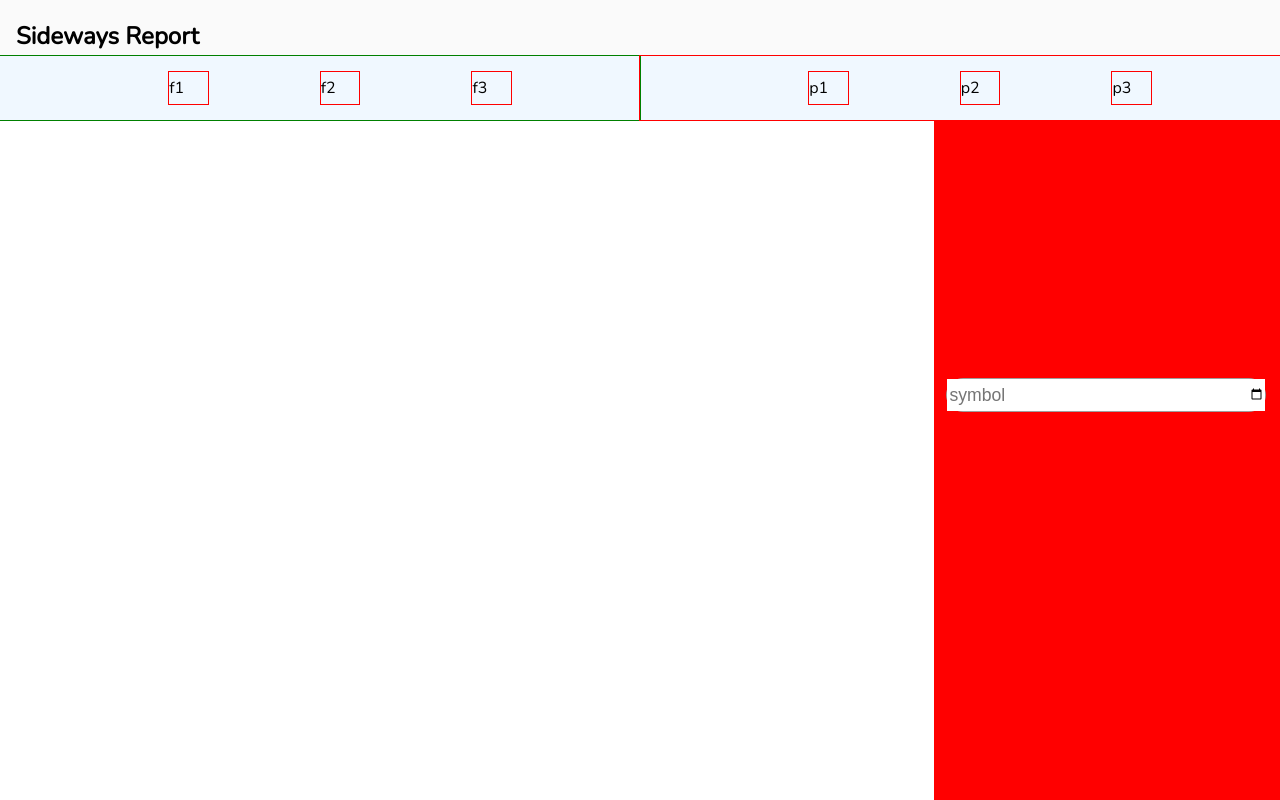
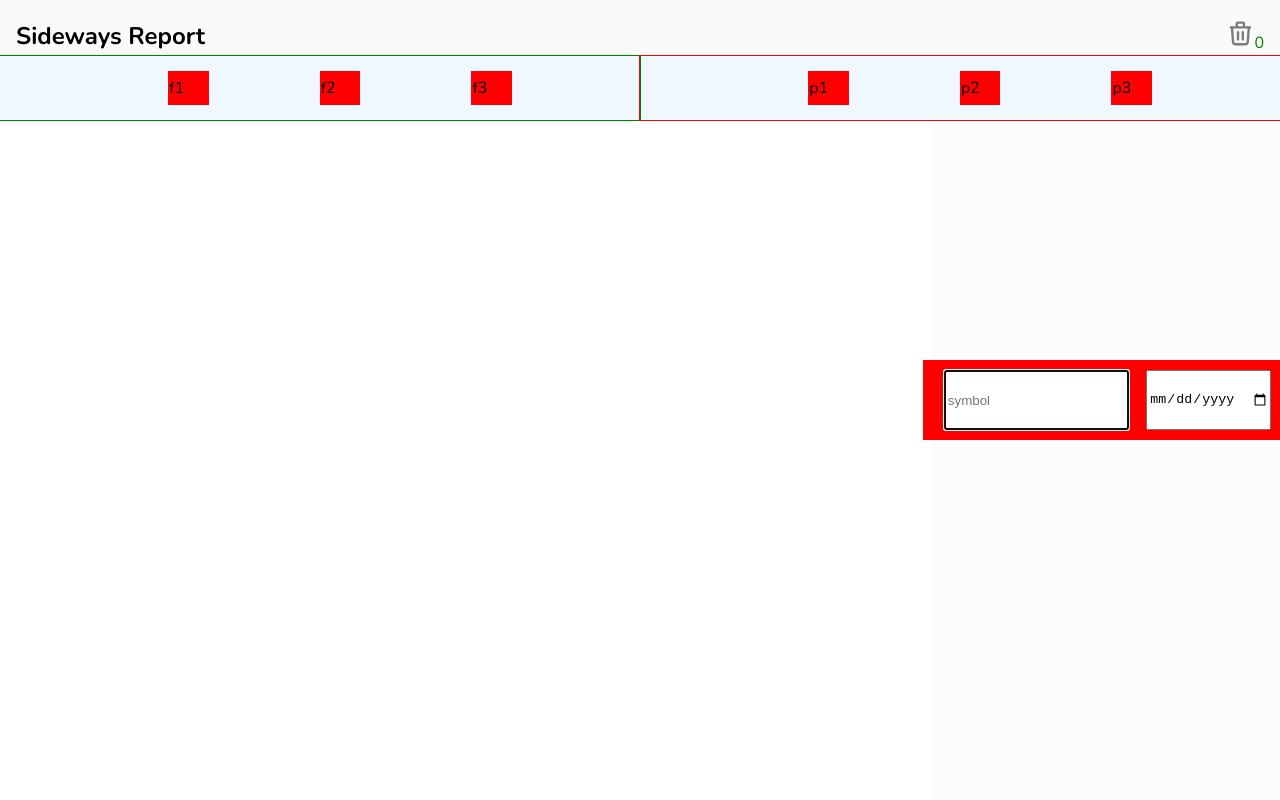
Before and after one commit to dsmeny/sideways-report, a Next.js app: page / in a window 1280 px wide. Built offline with nearby package versions, Linux system fonts and the light colour scheme; no server answers.

Commit message:
cleaning up code and adding custom hook

```diff
--- a/components/layout/MenuBar.js
+++ b/components/layout/MenuBar.js
@@ -1,31 +1,68 @@
-import { useContext } from "react";
+import { useContext, useState, useEffect } from "react";
 import TriggerContext from "../../store/context-provider";
 import classes from "./MenuBar.module.css";
 
 const MenuBar = () => {
-  const searchContext = useContext(TriggerContext);
+  const { searchTrigger, showSearch, getStorage, locStorage } =
+    useContext(TriggerContext);
+
+  useEffect(() => {
+    getStorage();
+  }, [locStorage]);
+
   function classTriggerHandler() {
-    searchContext.showSearch();
+    showSearch();
   }
+
+  const styles = {
+    activeStyle: {
+      backgroundColor: searchTrigger ? "red" : "transparent",
+    },
+  };
 
   return (
     <>
       <nav className={classes.nav}>
         <h1>Sideways Report</h1>
+        <span
+          className={classes.nav_trash}
+          onClick={() => {
+            localStorage.clear();
+            searchContext.getStorage();
+          }}
+        >
+          <svg
+            xmlns="http://www.w3.org/2000/svg"
+            className={classes.nav_trash_icon}
+            fill="none"
+            viewBox="0 0 24 24"
+            stroke="currentColor"
+          >
+            <path
+              strokeLinecap="round"
+              strokeLinejoin="round"
+              strokeWidth={2}
+              d="M19 7l-.867 12.142A2 2 0 0116.138 21H7.862a2 2 0 01-1.995-1.858L5 7m5 4v6m4-6v6m1-10V4a1 1 0 00-1-1h-4a1 1 0 00-1 1v3M4 7h16"
+            />
+          </svg>
+          <span style={{ color: "green" }}>{locStorage}</span>
+        </span>
       </nav>
       <div className={classes.nav_bar}>
         <div className={classes.nav_bar_filters}>
           <ul className={classes.list_styles}>
-            <li>f1</li>
-            <li>f2</li>
-            <li>f3</li>
+            <li style={styles.activeStyle}>f1</li>
+            <li style={styles.activeStyle}>f2</li>
+            <li style={styles.activeStyle}>f3</li>
           </ul>
         </div>
         <div className={classes.nav_bar_pages}>
           <ul className={classes.list_styles}>
-            <li onClick={classTriggerHandler}>p1</li>
-            <li>p2</li>
-            <li>p3</li>
+            <li style={styles.activeStyle} onClick={classTriggerHandler}>
+              p1
+            </li>
+            <li style={styles.activeStyle}>p2</li>
+            <li style={styles.activeStyle}>p3</li>
           </ul>
         </div>
       </div>
--- a/components/layout/MenuBar.module.css
+++ b/components/layout/MenuBar.module.css
@@ -1,3 +1,32 @@
+.nav {
+  position: fixed;
+  z-index: 999;
+  top: 0;
+  width: 100%;
+  background-color: rgb(250, 250, 250);
+  display: flex;
+  justify-content: space-between;
+  align-items: center;
+}
+
+.nav h1 {
+  transform: translateX(1rem);
+}
+
+.nav_trash {
+  margin-right: 1rem;
+}
+
+.nav_trash_icon {
+  height: 1.8rem;
+  width: 1.8rem;
+  opacity: 0.5;
+}
+
+.nav_trash_icon:hover {
+  cursor: pointer;
+}
+
 .nav_bar {
   position: fixed;
   top: 7vh;
@@ -30,15 +59,3 @@
   width: 3vw;
   height: 4vh;
 }
-
-.nav {
-  position: fixed;
-  z-index: 999;
-  top: 0;
-  width: 100%;
-  background-color: rgb(250, 250, 250);
-}
-
-.nav h1 {
-  transform: translateX(1rem);
-}
--- a/components/layout/SearchStocks.js
+++ b/components/layout/SearchStocks.js
@@ -1,41 +1,25 @@
-import Link from "next/link";
-import { useContext } from "react";
-import TriggerContext from "../../store/context-provider";
-import styles from "./SearchStocks.module.css";
+import Search from "../ui/Search";
+import classes from "./SearchStocks.module.css";
 
-const SearchStocks = ({ stockSymbol, changeHandler, inputRef }) => {
-  const searcContext = useContext(TriggerContext);
+const SearchStocks = ({ changeHandler, inputRef, clickHandler }) => {
   return (
     <>
-      <div className={searcContext.searchTrigger ? "show_view" : "hide_view"}>
-        {stockSymbol && (
-          <div className={styles.search_details}>
-            <h3>{stockSymbol}</h3>
-            <span>
-              <Link href={`/${stockSymbol}`}>
-                <svg
-                  xmlns="http://www.w3.org/2000/svg"
-                  className="dots"
-                  fill="none"
-                  viewBox="0 0 24 24"
-                  stroke="currentColor"
-                >
-                  <path
-                    strokeLinecap="round"
-                    strokeLinejoin="round"
-                    strokeWidth={1}
-                    d="M12 5v.01M12 12v.01M12 19v.01M12 6a1 1 0 110-2 1 1 0 010 2zm0 7a1 1 0 110-2 1 1 0 010 2zm0 7a1 1 0 110-2 1 1 0 010 2z"
-                  />
-                </svg>
-              </Link>
-            </span>
-          </div>
-        )}
-        <div className={styles.search_buttons}>
-          <input type="text" placeholder="symbol" ref={inputRef} autoFocus />
-          <input type="date" onChange={changeHandler} />
-        </div>
-      </div>
+      <Search className={classes.search_buttons}>
+        <input
+          type="text"
+          onClick={clickHandler}
+          placeholder="symbol"
+          ref={inputRef}
+          autoFocus
+        />
+        <input
+          type="date"
+          onChange={(e) => {
+            changeHandler(e);
+            // searchContext.getStorage();
+          }}
+        />
+      </Search>
     </>
   );
 };
--- a/components/layout/SearchStocks.module.css
+++ b/components/layout/SearchStocks.module.css
@@ -1,53 +1,5 @@
-.search_details {
+.search_buttons {
   position: absolute;
-  width: 63%;
-  display: flex;
-  top: 20vh;
-  justify-content: center;
-  align-items: center;
+  top: 50%;
+  transform: translateY(-50%);
 }
-
-.search_details h3 {
-  font-size: 1.7rem;
-  color: rgb(20, 20, 20);
-}
-
-.search_details span {
-  transform: translateX(6vw);
-  padding: 10px;
-  transition: 0.5s all ease;
-}
-
-.search_details span:hover {
-  border-radius: 100%;
-  background-color: rgba(0, 0, 0, 0.01);
-}
-
-.search_buttons {
-  background-color: transparent;
-  border: 1px solid var(--border-color);
-  border-radius: 50px;
-  width: 20rem;
-  color: var(--button-font-color);
-  display: flex;
-  justify-content: space-around;
-  transform: translateY(46vh);
-}
-
-.search_buttons input[type="text"] {
-  border: none;
-  flex: 2;
-  height: 2rem;
-  font-size: 1.1rem;
-}
-
-.search_buttons input:focus,
-.search_buttons select:focus {
-  outline: none;
-}
-
-.search_buttons input[type="date"] {
-  border: none;
-  color: transparent;
-  width: 3rem;
-}
--- /dev/null
+++ b/components/layout/StockCard.js
@@ -0,0 +1,55 @@
+import { useRouter } from "next/router";
+import Card from "../ui/Card";
+
+const StockCard = (props) => {
+  const router = useRouter();
+
+  const styles = {
+    details: {
+      display: "flex",
+      justifyContent: "space-between",
+      alignItems: "center",
+      width: "89%",
+    },
+  };
+
+  console.log("stockData:", props.stockData);
+
+  return (
+    <Card symbol={props.stockSymbol}>
+      <div
+        style={styles.details}
+        onClick={() => router.push(`/${props.stockSymbol}`)}
+      >
+        <h3>{props.stockSymbol}</h3>
+        <span style={{ transform: "translate(7px, 3px)" }}>
+          <svg
+            xmlns="http://www.w3.org/2000/svg"
+            className="dots"
+            fill="none"
+            viewBox="0 0 24 24"
+            stroke="currentColor"
+          >
+            <path
+              strokeLinecap="round"
+              strokeLinejoin="round"
+              strokeWidth={1}
+              d="M12 5v.01M12 12v.01M12 19v.01M12 6a1 1 0 110-2 1 1 0 010 2zm0 7a1 1 0 110-2 1 1 0 010 2zm0 7a1 1 0 110-2 1 1 0 010 2z"
+            />
+          </svg>
+        </span>
+      </div>
+      <p>{props.stockDate}</p>
+      <ul>
+        {props.stockData.map((data, index) => (
+          <li key={index}>
+            <strong>{data[0]}: </strong>
+            {data[1]}
+          </li>
+        ))}
+      </ul>
+    </Card>
+  );
+};
+
+export default StockCard;
--- /dev/null
+++ b/components/ui/Search.js
@@ -0,0 +1,18 @@
+const Search = (props) => {
+  const styles = {
+    search_btn: {
+      width: "23rem",
+      height: "5rem",
+      color: "var(--button-font-color)",
+      display: "flex",
+      justifyContent: "space-around",
+    },
+  };
+  return (
+    <div style={styles.search_btn} className={props.className}>
+      {props.children}
+    </div>
+  );
+};
+
+export default Search;
--- /dev/null
+++ b/hooks/useStockFetch.js
@@ -0,0 +1,26 @@
+import { useState, useCallback } from "react";
+
+const useStockFetch = () => {
+  const [stockData, setStockData] = useState([]);
+
+  const sendRequest = useCallback(async (timeSeries, enteredInput) => {
+    const response = await fetch(
+      `https://www.alphavantage.co/query?function=${timeSeries}&symbol=${enteredInput}&apikey=${process.env.REACT_APP_API_KEY}`
+    );
+    const data = await response.json();
+
+    if (!data["Error Message"]) {
+      setStockData(data);
+    }
+  });
+
+  return {
+    sendRequest,
+    stockData: {
+      metaData: stockData["Meta Data"],
+      series: stockData["Time Series (Daily)"],
+    },
+  };
+};
+
+export default useStockFetch;
--- a/pages/index.js
+++ b/pages/index.js
@@ -1,95 +1,71 @@
-import { useRouter } from "next/router";
 import { useState, useRef, useEffect, useContext } from "react";
 import TriggerContext from "../store/context-provider";
-import Card from "../components/ui/Card";
+import StockCard from "../components/layout/StockCard";
 import SearchStocks from "../components/layout/SearchStocks";
 import styles from "../styles/Home.module.css";
+import useStockFetch from "../hooks/useStockFetch";
 
 export default function Home() {
-  const [stockInfo, setStockInfo] = useState([]);
-  const [stockSymbol, setStockSymbol] = useState(null);
   const [date, setDate] = useState("");
+  const [searchId, setSearchId] = useState(null);
+  const { sendRequest: getStockData, stockData } = useStockFetch();
+  const [apiData, setApiData] = useState({});
 
-  const searchContext = useContext(TriggerContext);
-  const router = useRouter();
+  const { metaData, series } = stockData;
+
+  const { searchTrigger } = useContext(TriggerContext);
 
   const inputRef = useRef();
   const searchRef = useRef();
   const containerRef = useRef();
 
   useEffect(() => {
-    searchContext.searchTrigger && inputRef.current.focus();
-  }, [searchContext.searchTrigger]);
+    inputRef.current.focus();
+  }, [searchTrigger]);
+
+  useEffect(() => {
+    getStockData(apiData.timeSeries, apiData.enteredSymbol);
+    inputRef.current.focus();
+  }, [apiData]);
+
+  function clearField() {
+    inputRef.current.value = "";
+  }
+
+  function searchStorage(id) {
+    const dataStore = localStorage.getItem(id);
+    let dataArr = JSON.parse(dataStore);
+    return dataArr;
+  }
 
   async function changeHandler(e) {
     const targetDate = e.target.value;
-    const enteredInput = inputRef.current.value.toUpperCase();
+    const enteredSymbol = inputRef.current.value.toUpperCase();
     const timeSeries = "TIME_SERIES_DAILY";
-
-    const req = await fetch(
-      `https://www.alphavantage.co/query?function=${timeSeries}&symbol=${enteredInput}&apikey=${process.env.REACT_APP_API_KEY}`
-    );
-    const res = await req.json();
-
-    if (res) {
-      const dataSymbol = await res["Meta Data"]["2. Symbol"];
-      const dataDay = await res["Time Series (Daily)"][`${targetDate}`];
-
-      if (dataDay) {
-        const dataArray = Object.entries(dataDay);
-        setStockInfo(dataArray);
-        setDate(targetDate);
-      }
-      setStockSymbol(dataSymbol);
-    }
-
-    inputRef.current.value = "";
-    inputRef.current.focus();
+    setApiData({ timeSeries, enteredSymbol });
+    setDate(targetDate);
   }
 
   return (
     <>
       <div className={styles.container} ref={containerRef}>
         <div className={styles.data}>
-          {stockInfo.length > 0 && (
-            <div className={styles.stockData}>
-              <Card symbol={stockSymbol}>
-                <div
-                  className={styles.details}
-                  onClick={() => router.push(`/${stockSymbol}`)}
-                >
-                  <h3>{stockSymbol}</h3>
-                  <span style={{ transform: "translate(7px, 3px)" }}>
-                    <svg
-                      xmlns="http://www.w3.org/2000/svg"
-                      className="dots"
-                      fill="none"
-                      viewBox="0 0 24 24"
-                      stroke="currentColor"
-                    >
-                      <path
-                        strokeLinecap="round"
-                        strokeLinejoin="round"
-                        strokeWidth={1}
-                        d="M12 5v.01M12 12v.01M12 19v.01M12 6a1 1 0 110-2 1 1 0 010 2zm0 7a1 1 0 110-2 1 1 0 010 2zm0 7a1 1 0 110-2 1 1 0 010 2z"
-                      />
-                    </svg>
-                  </span>
-                </div>
-                <p>{date}</p>
-                <ul>
-                  {stockInfo &&
-                    stockInfo.map((data, index) => (
-                      <li key={index}>{`${data[0]}: ${data[1]}`}</li>
-                    ))}
-                </ul>
-              </Card>
-            </div>
+          {series && (
+            <StockCard
+              stockData={Object.entries(series[date])}
+              stockSymbol={metaData["2. Symbol"]}
+              stockDate={date}
+            />
           )}
         </div>
-        <div className={styles.search} ref={searchRef}>
+        <div
+          className={`${searchTrigger ? "show_view" : "hide_view"} ${
+            styles.search
+          } `}
+          ref={searchRef}
+        >
           <SearchStocks
-            stockSymbol={stockSymbol}
+            clickHandler={clearField}
             changeHandler={changeHandler}
             inputRef={inputRef}
           />
--- a/store/context-provider.js
+++ b/store/context-provider.js
@@ -3,24 +3,31 @@ import { createContext, useState, useEffect } from "react";
 const TriggerContext = createContext({
   searchTrigger: null,
   showSearch: function () {},
+  getStorage: function () {},
+  locStorage: null,
 });
 
 export function TriggerContextProvider(props) {
   const [isSearch, setIsSearch] = useState(false);
+  const [storage, setStorage] = useState(0);
 
   function searchHandler() {
-    console.log("searchHandler fired!");
     setIsSearch(!isSearch);
   }
 
+  function getStorageLength() {
+    setStorage(localStorage.length);
+  }
+
   useEffect(() => {
-    console.log("effect fired!");
     searchHandler();
-  }, []);
+  }, [storage]);
 
   const context = {
     searchTrigger: isSearch,
     showSearch: searchHandler,
+    getStorage: getStorageLength,
+    locStorage: storage,
   };
 
   return (
--- a/styles/globals.css
+++ b/styles/globals.css
@@ -1,4 +1,4 @@
-@import url("https://fonts.googleapis.com/css2?family=Nunito:wght@200;300&display=swap");
+@import url("https://fonts.googleapis.com/css2?family=Nunito:wght@200;300;700&display=swap");
 html,
 body {
   padding: 0;
```
Also changed, not shown: pages/[symbol]/index.js (+6 -3 lines), styles/Home.module.css (+0 -7 lines).
